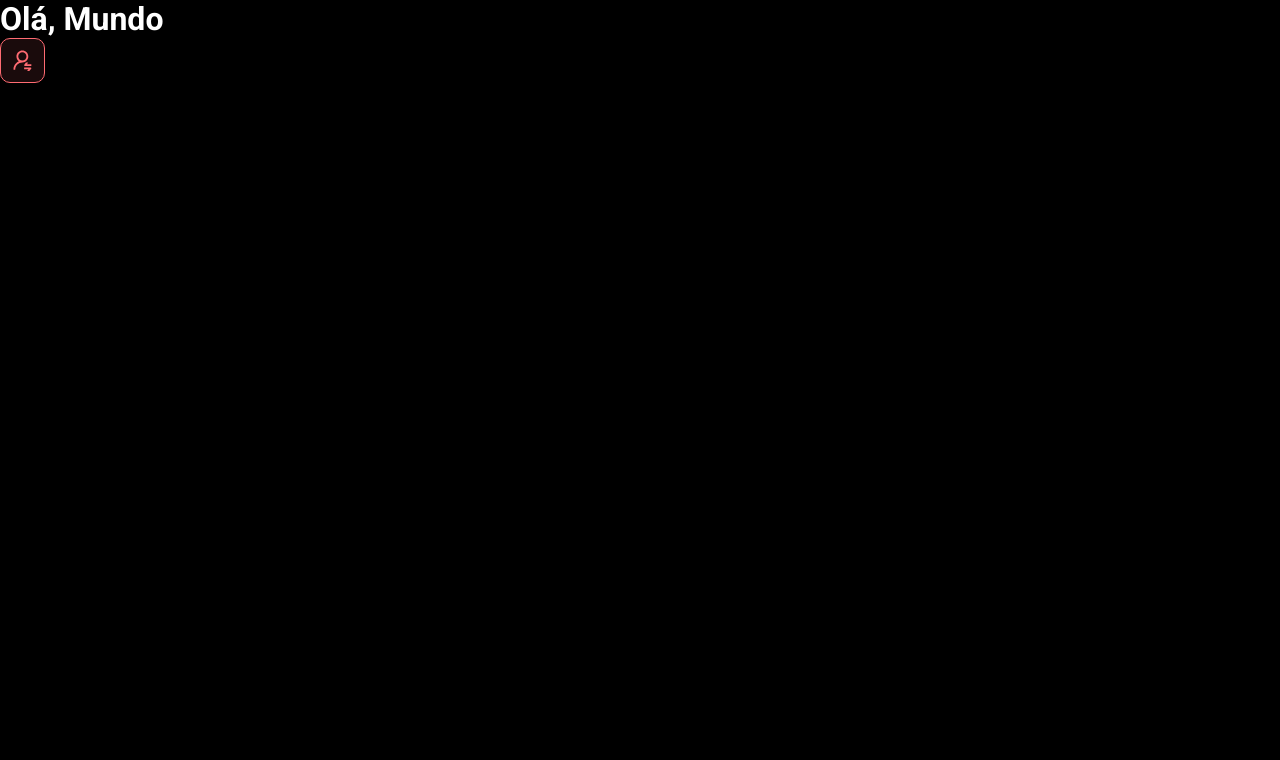
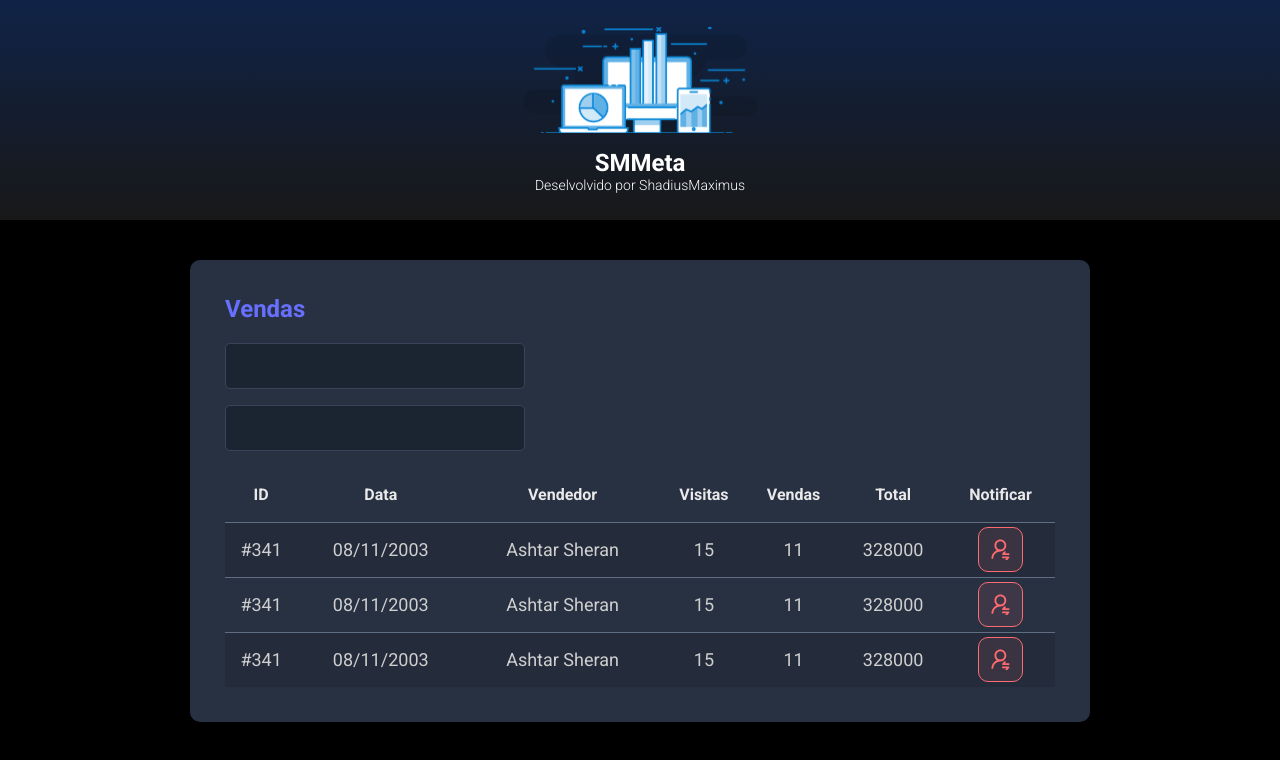
Before and after one commit to ShadiusMaximus/smmeta, a React (Vite) app in the folder frontend/: page / in a window 1280 px wide. Shown: the top 760 px of the page. Built offline with nearby package versions, Linux system fonts and the light colour scheme.

Commit message:
Other Components

```diff
--- a/frontend/src/App.tsx
+++ b/frontend/src/App.tsx
@@ -1,12 +1,19 @@
 import NotificationButton from "./components/NotificationButton"
+import Header from "./components/Header"
+import SalesCard from "./components/SalesCard"
 
 function App() {
   return (
     <>
-      <h1>Olá, Mundo</h1>
-      <NotificationButton />
+    <Header/>
+      <main>
+        <section id="sales">
+          <div className="smmeta-container">
+            <SalesCard/>
+          </div>
+        </section>
+      </main>
     </>
   )
 }
-
 export default App
--- /dev/null
+++ b/frontend/src/components/Header/index.tsx
@@ -0,0 +1,20 @@
+import logo from '../../assets/img/logo.svg'
+
+import './styles.css'
+
+function Header() {
+    return (
+        <header>
+            <div className="smmeta-logo-container">
+                <img src={logo} alt="SMMeta" />
+                <h1>SMMeta</h1>
+                <p>
+                    Deselvolvido por
+                    <a href="https://github.com/ShadiusMaximus"> ShadiusMaximus</a>
+                </p>
+            </div>
+        </header>
+    )
+}
+
+export default Header
--- /dev/null
+++ b/frontend/src/components/Header/styles.css
@@ -0,0 +1,28 @@
+header {
+    height: 220px;
+    background: linear-gradient(180deg, #102347 0%, #181818 100%);
+    display: flex;
+    align-items: center;
+    justify-content: center;
+}
+
+.smmeta-logo-container {
+    display: flex;
+    flex-direction: column;
+    align-items: center;
+}
+
+.smmeta-logo-container img {
+    width: 235px;
+}
+
+.smmeta-logo-container h1 {
+    margin-top: 15px;
+    font-size: 24px;
+    font-weight: 700;
+}
+
+.smmeta-logo-container p {
+    font-size: 14px;
+    font-weight: 300;
+}
--- /dev/null
+++ b/frontend/src/components/SalesCard/index.tsx
@@ -0,0 +1,76 @@
+import NotificationButton from '../NotificationButton'
+import './styles.css'
+
+function SalesCard() {
+  return (
+    <div className="smmeta-card">
+      <h2 className="smmeta-sales-title">Vendas</h2>
+      <div>
+        <div className="smmeta-form-control-container">
+          <input className="smmeta-form-control" type="text" />
+        </div>
+        <div className="smmeta-form-control-container">
+          <input className="smmeta-form-control" type="text" />
+        </div>
+      </div>
+
+      <div>
+        <table className="smmeta-sales-table">
+          <thead>
+            <tr>
+              <th className="show-992">ID</th>
+              <th className="show-576">Data</th>
+              <th>Vendedor</th>
+              <th className="show-992">Visitas</th>
+              <th className="show-992">Vendas</th>
+              <th>Total</th>
+              <th>Notificar</th>
+            </tr>
+          </thead>
+          <tbody>
+            <tr>
+              <td className="show-992">#341</td>
+              <td className="show-576">08/11/2003</td>
+              <td>Ashtar Sheran</td>
+              <td className="show-992">15</td>
+              <td className="show-992">11</td>
+              <td>328000</td>
+              <td>
+                <div className="smmeta-red-btn-container">
+                  <NotificationButton />
+                </div>
+              </td>
+            </tr>
+            <tr>
+              <td className="show-992">#341</td>
+              <td className="show-576">08/11/2003</td>
+              <td>Ashtar Sheran</td>
+              <td className="show-992">15</td>
+              <td className="show-992">11</td>
+              <td>328000</td>
+              <td>
+                <div className="smmeta-red-btn-container">
+                  <NotificationButton />
+                </div>
+              </td>
+            </tr>
+            <tr>
+              <td className="show-992">#341</td>
+              <td className="show-576">08/11/2003</td>
+              <td>Ashtar Sheran</td>
+              <td className="show-992">15</td>
+              <td className="show-992">11</td>
+              <td>328000</td>
+              <td>
+                <div className="smmeta-red-btn-container">
+                  <NotificationButton />
+                </div>
+              </td>
+            </tr>
+          </tbody>
+        </table>
+      </div>
+    </div>
+  )
+}
+export default SalesCard
--- /dev/null
+++ b/frontend/src/components/SalesCard/styles.css
@@ -0,0 +1,99 @@
+.smmeta-card {
+    background-color: #283142;
+    border-radius: 10px;
+    padding: 30px 10px;
+}
+
+.smmeta-sales-title {
+    color: #676FFF;
+    font-size: 24px;
+    margin-bottom: 20px;
+}
+
+.smmeta-form-control {
+    height: 46px;
+    background-color: #1b2531;
+    border: 1px solid #384459;
+    border-radius: 5px;
+    width: 100%;
+    color: #9aaabe;
+    padding: 20px;
+    font-size: 18px;
+}
+
+.smmeta-form-control-container {
+    margin-bottom: 16px;
+    max-width: 300px;
+}
+
+.smmeta-sales-table {
+    width: 100%;
+    border-spacing: 0;
+    border-collapse: collapse;
+}
+
+.smmeta-sales-table thead {
+    height: 55px;
+    font-size: 16px;
+    color: #e9e9e9;
+    font-weight: 700;
+
+}
+
+.smmeta-sales-table tbody {
+    font-size: 14px;
+    font-weight: 400;
+    color: #cfcfcf;
+    text-align: center;
+}
+
+.smmeta-sales-table tbody tr {
+    height: 74px;
+    border-top: 1px solid #5f6e82;
+}
+
+.smmeta-sales-table tbody tr:hover>td {
+    background-color: #384459;
+}
+
+.smmeta-sales-table tbody tr:nth-child(odd) {
+    background-color: #242c3b;
+}
+
+.smmeta-red-btn-container {
+    display: flex;
+    justify-content: center;
+}
+
+.show-576 {
+    display: none;
+}
+
+@media (min-width: 576px) {
+    .show-576 {
+        display: table-cell;
+    }
+
+    .smmeta-card {
+        padding: 35px;
+    }
+
+    .smmeta-sales-table tbody tr {
+        height: 55px;
+    }
+
+    .smmeta-sales-table tbody {
+        font-size: 18px;
+    }
+
+}
+
+.show-992 {
+    display: none;
+}
+
+@media (min-width: 992px) {
+    .show-992 {
+        display: table-cell;
+    }
+}
--- a/frontend/src/index.css
+++ b/frontend/src/index.css
@@ -19,3 +19,13 @@
     color: unset;
     text-decoration: none;
 }
+
+.smmeta-container {
+    width: 100%;
+    max-width: 900px;
+    margin: 0 auto;
+}
+
+#sales {
+    padding: 40px 10px;
+}
```
Also changed, not shown: frontend/src/assets/img/logo.svg (added).
